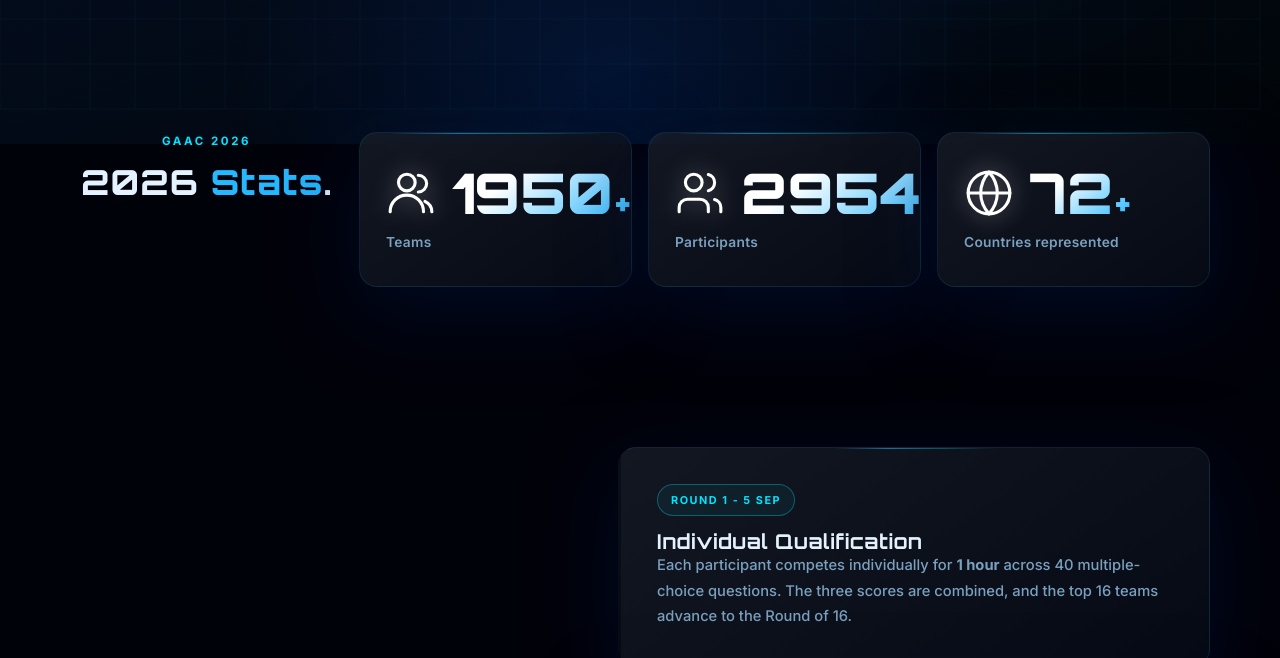
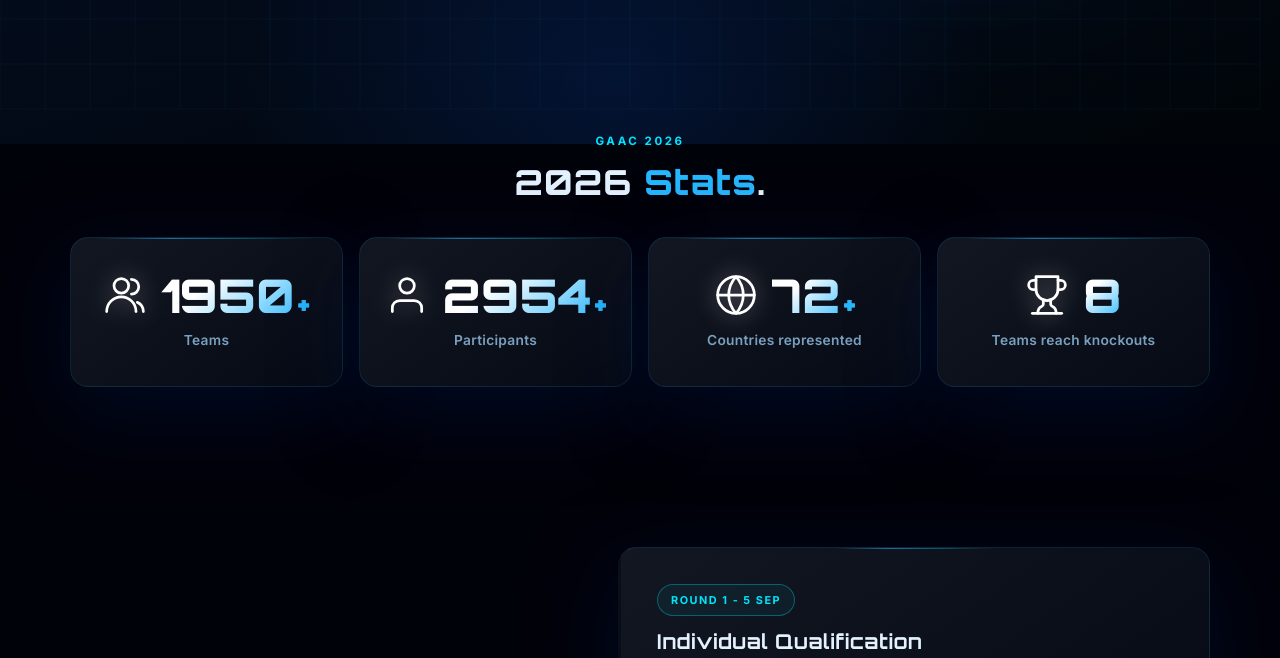
Before and after one commit to Adel-333/GAAC, a plain HTML site: page index.html in a window 1280 px wide. Shown: the part 656-1314 px from the top of the page. Drawn offline with Linux system fonts and the light colour scheme; animation ran at ten frames a second.

Commit message:
Add Round 1/2 sample PDFs, centered stats cards, dashboard certificates announcement

```diff
--- a/index.html
+++ b/index.html
@@ -84,32 +84,41 @@
       </section>
 
       <!-- ── STATS ── -->
-      <section class="stats page-shell compact" aria-label="2026 statistics">
+      <section class="page-shell compact" aria-label="2026 statistics">
         <div class="section-heading centered reveal">
           <p class="eyebrow">GAAC 2026</p>
           <h2>2026 <span class="text-blue">Stats</span>.</h2>
         </div>
+        <div class="stats">
           <article class="stat-card reveal delay-1">
-          <div class="stat-header" style="display:flex; align-items:center; gap:16px;">
+            <div class="stat-header">
               <svg class="stat-icon" viewBox="0 0 24 24" fill="none" stroke="var(--white)" stroke-width="1.5" stroke-linecap="round" stroke-linejoin="round" style="filter: drop-shadow(0 0 12px rgba(255,255,255,0.4));"><path d="M18 21a8 8 0 0 0-16 0"/><circle cx="10" cy="7" r="4"/><path d="M22 21c0-2.2-1.4-4.1-3.3-5"/><path d="M15.5 3.5a4 4 0 0 1 0 8"/></svg>
               <strong><span class="counter" data-target="1950">0</span><span class="plus">+</span></strong>
             </div>
             <span>Teams</span>
           </article>
           <article class="stat-card reveal delay-2">
-          <div class="stat-header" style="display:flex; align-items:center; gap:16px;">
-            <svg class="stat-icon" viewBox="0 0 24 24" fill="none" stroke="var(--white)" stroke-width="1.5" stroke-linecap="round" stroke-linejoin="round" style="filter: drop-shadow(0 0 12px rgba(255,255,255,0.4));"><path d="M16 21v-2a4 4 0 0 0-4-4H6a4 4 0 0 0-4 4v2"/><circle cx="9" cy="7" r="4"/><path d="M22 21v-2a4 4 0 0 0-3-3.87"/><path d="M16 3.13a4 4 0 0 1 0 7.75"/></svg>
+            <div class="stat-header">
+              <svg class="stat-icon" viewBox="0 0 24 24" fill="none" stroke="var(--white)" stroke-width="1.5" stroke-linecap="round" stroke-linejoin="round" style="filter: drop-shadow(0 0 12px rgba(255,255,255,0.4));"><circle cx="12" cy="7" r="4"/><path d="M20 21v-2a4 4 0 0 0-4-4H8a4 4 0 0 0-4 4v2"/></svg>
               <strong><span class="counter" data-target="2954">0</span><span class="plus">+</span></strong>
             </div>
             <span>Participants</span>
           </article>
           <article class="stat-card reveal delay-3">
-          <div class="stat-header" style="display:flex; align-items:center; gap:16px;">
+            <div class="stat-header">
               <svg class="stat-icon" viewBox="0 0 24 24" fill="none" stroke="var(--white)" stroke-width="1.5" stroke-linecap="round" stroke-linejoin="round" style="filter: drop-shadow(0 0 12px rgba(255,255,255,0.4));"><circle cx="12" cy="12" r="10"/><path d="M12 2a15.3 15.3 0 0 1 4 10 15.3 15.3 0 0 1-4 10 15.3 15.3 0 0 1-4-10 15.3 15.3 0 0 1 4-10z"/><path d="M2 12h20"/></svg>
               <strong><span class="counter" data-target="72">0</span><span class="plus">+</span></strong>
             </div>
             <span>Countries represented</span>
           </article>
+          <article class="stat-card reveal delay-4">
+            <div class="stat-header">
+              <svg class="stat-icon" viewBox="0 0 24 24" fill="none" stroke="var(--white)" stroke-width="1.5" stroke-linecap="round" stroke-linejoin="round" style="filter: drop-shadow(0 0 12px rgba(255,255,255,0.4));"><path d="M6 9H4.5a2.5 2.5 0 0 1 0-5H6"/><path d="M18 9h1.5a2.5 2.5 0 0 0 0-5H18"/><path d="M4 22h16"/><path d="M10 14.66V17c0 .55-.47.98-.97 1.21C7.85 18.75 7 20.24 7 22"/><path d="M14 14.66V17c0 .55.47.98.97 1.21C16.15 18.75 17 20.24 17 22"/><path d="M18 2H6v7a6 6 0 0 0 12 0V2Z"/></svg>
+              <strong><span class="counter" data-target="8">0</span></strong>
+            </div>
+            <span>Teams reach knockouts</span>
+          </article>
+        </div>
       </section>
 
       <!-- ── COMPETITION FORMAT ── -->
--- a/styles.css
+++ b/styles.css
@@ -503,18 +503,18 @@ p  { overflow-wrap: anywhere; }
   grid-template-columns: repeat(4, minmax(0,1fr));
   gap: 16px;
 }
-.stat-card { min-height: 150px; padding: 32px 26px; }
+.stat-card { min-height: 150px; padding: 28px 20px; display: flex; flex-direction: column; align-items: center; justify-content: center; text-align: center; }
+.stat-header { display: flex; align-items: center; justify-content: center; gap: 14px; }
 .stat-icon {
-  width: clamp(36px,4.5vw,50px);
-  height: clamp(36px,4.5vw,50px);
+  width: clamp(32px,4vw,44px);
+  height: clamp(32px,4vw,44px);
   flex-shrink: 0;
 }
 .stat-card .plus {
-  font-size: clamp(1.2rem,2.5vw,2rem);
-  vertical-align: super;
-  margin-left: 2px;
-  display: inline;
-  margin-top: 0;
+  font-size: clamp(1rem,2vw,1.6rem);
+  margin-left: 3px;
+  flex: 0 0 auto;
+  -webkit-text-fill-color: var(--blue-light);
 }
 .stat-card strong .counter {
   display: inline;
@@ -524,7 +524,7 @@ p  { overflow-wrap: anywhere; }
   display: flex;
   align-items: baseline;
   font-family: var(--font-h);
-  font-size: clamp(2.2rem,4.5vw,3.5rem);
+  font-size: clamp(1.9rem,3.8vw,2.9rem);
   font-weight: 900;
   line-height: 1;
   background: linear-gradient(140deg, var(--white) 30%, var(--blue-light) 100%);
```
Also changed, not shown: team-dashboard.html (+1 -1 lines), 3 other files. Lines whose indentation alone changed are shown as unchanged.
